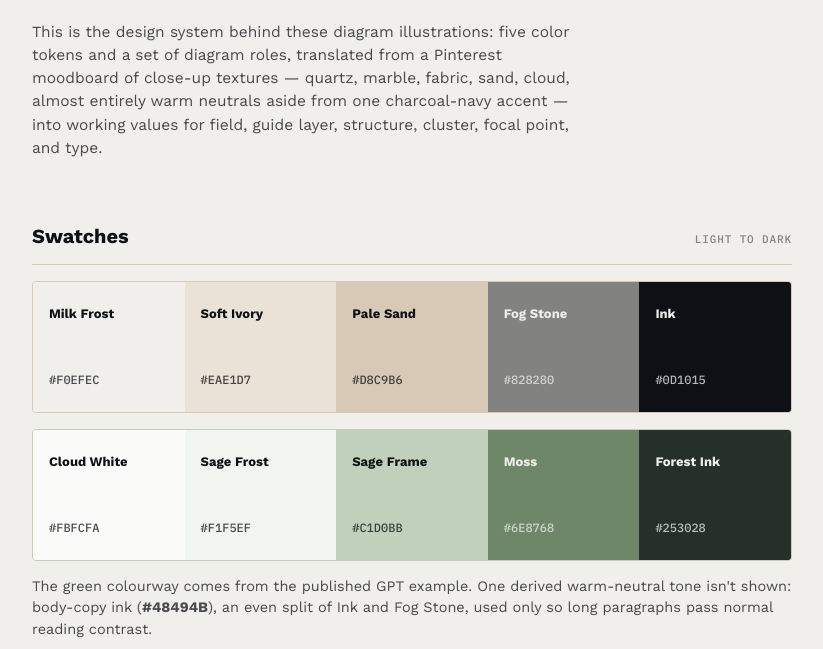
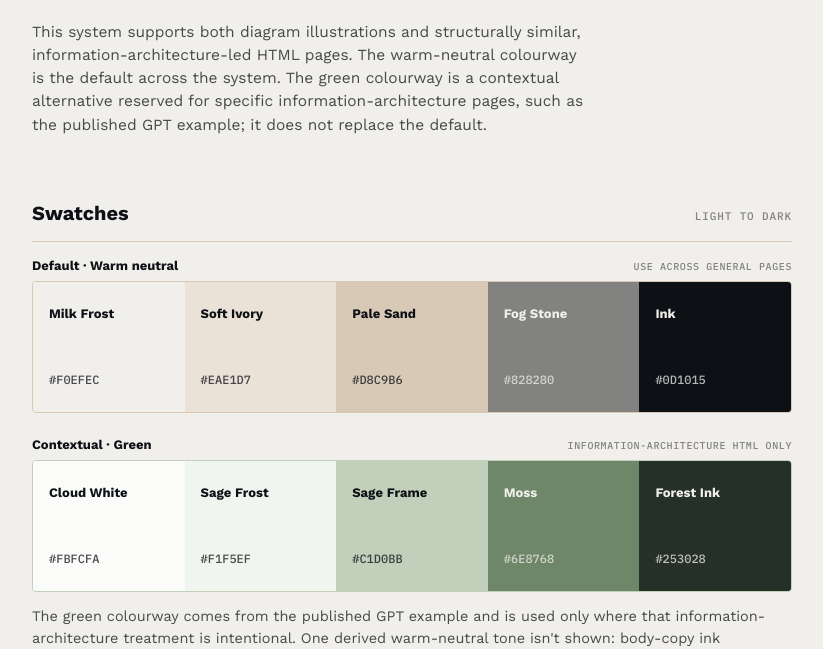
Before and after one commit to arlandex/design-system, a plain HTML site: page index.html in a window 1280 px wide. Shown: the part 144-793 px from the top of the page, without its empty margins (228-1051 px from the left). Drawn offline with nearby package versions, Linux system fonts and the light colour scheme.

Commit message:
Clarify default and contextual colourways

```diff
--- a/index.html
+++ b/index.html
@@ -72,8 +72,13 @@
   p.note { color: var(--color-body-ink); font-size: 14.5px; line-height: 1.5; }
 
   /* Swatches */
+  .palette-label { display: flex; justify-content: space-between; align-items: baseline; gap: var(--space-compact); margin: 0 0 var(--space-tight); }
+  .palette-label + .swatch-row { margin-top: 0; }
+  .palette-label.contextual { margin-top: var(--space-standard); }
+  .palette-label .palette-name { font-size: 13px; font-weight: 700; color: var(--color-ink); }
+  .palette-label .palette-use { font-family: var(--font-mono); font-size: 10px; letter-spacing: 0.06em; text-transform: uppercase; color: var(--color-fog-stone); text-align: right; }
   .swatch-row { display: flex; border: 1px solid var(--color-pale-sand); border-radius: 4px; overflow: hidden; }
-  .swatch-row.green-colourway { margin-top: var(--space-compact); border-color: #C1D0BB; }
+  .swatch-row.green-colourway { border-color: #C1D0BB; }
   .swatch {
     flex: 1;
     padding: var(--space-standard) var(--space-compact);
@@ -125,16 +130,24 @@
     <span class="release-pill">V5 <span aria-hidden="true">|</span> 3 September 2026</span>
   </div>
   <h1 class="title">The Blueprint Diagram design system</h1>
-  <p class="intro">This is the design system behind these diagram illustrations: five color tokens and a set of diagram roles, translated from a Pinterest moodboard of close-up textures — quartz, marble, fabric, sand, cloud, almost entirely warm neutrals aside from one charcoal-navy accent — into working values for field, guide layer, structure, cluster, focal point, and type.</p>
+  <p class="intro">This system supports both diagram illustrations and structurally similar, information-architecture-led HTML pages. The warm-neutral colourway is the default across the system. The green colourway is a contextual alternative reserved for specific information-architecture pages, such as the published GPT example; it does not replace the default.</p>
 
   <section>
     <div class="section-head"><h2>Swatches</h2><span class="tag">Light to dark</span></div>
+    <div class="palette-label">
+      <span class="palette-name">Default · Warm neutral</span>
+      <span class="palette-use">Use across general pages</span>
+    </div>
     <div class="swatch-row">
       <div class="swatch light" style="background:#F0EFEC"><span class="name">Milk Frost</span><span class="hex">#F0EFEC</span></div>
       <div class="swatch light" style="background:#EAE1D7"><span class="name">Soft Ivory</span><span class="hex">#EAE1D7</span></div>
       <div class="swatch light" style="background:#D8C9B6"><span class="name">Pale Sand</span><span class="hex">#D8C9B6</span></div>
       <div class="swatch dark" style="background:#828280"><span class="name">Fog Stone</span><span class="hex">#828280</span></div>
       <div class="swatch dark" style="background:#0D1015"><span class="name">Ink</span><span class="hex">#0D1015</span></div>
+    </div>
+    <div class="palette-label contextual">
+      <span class="palette-name">Contextual · Green</span>
+      <span class="palette-use">Information-architecture HTML only</span>
     </div>
     <div class="swatch-row green-colourway" aria-label="GPT example green colourway, light to dark">
       <div class="swatch light" style="background:#FBFCFA"><span class="name">Cloud White</span><span class="hex">#FBFCFA</span></div>
@@ -143,7 +156,7 @@
       <div class="swatch dark" style="background:#6E8768"><span class="name">Moss</span><span class="hex">#6E8768</span></div>
       <div class="swatch dark" style="background:#253028"><span class="name">Forest Ink</span><span class="hex">#253028</span></div>
     </div>
-    <p class="note">The green colourway comes from the published GPT example. One derived warm-neutral tone isn't shown: body-copy ink (<strong>#48494B</strong>), an even split of Ink and Fog Stone, used only so long paragraphs pass normal reading contrast.</p>
+    <p class="note">The green colourway comes from the published GPT example and is used only where that information-architecture treatment is intentional. One derived warm-neutral tone isn't shown: body-copy ink (<strong>#48494B</strong>), an even split of Ink and Fog Stone, used only so long paragraphs pass normal reading contrast.</p>
   </section>
 
   <section>
```
